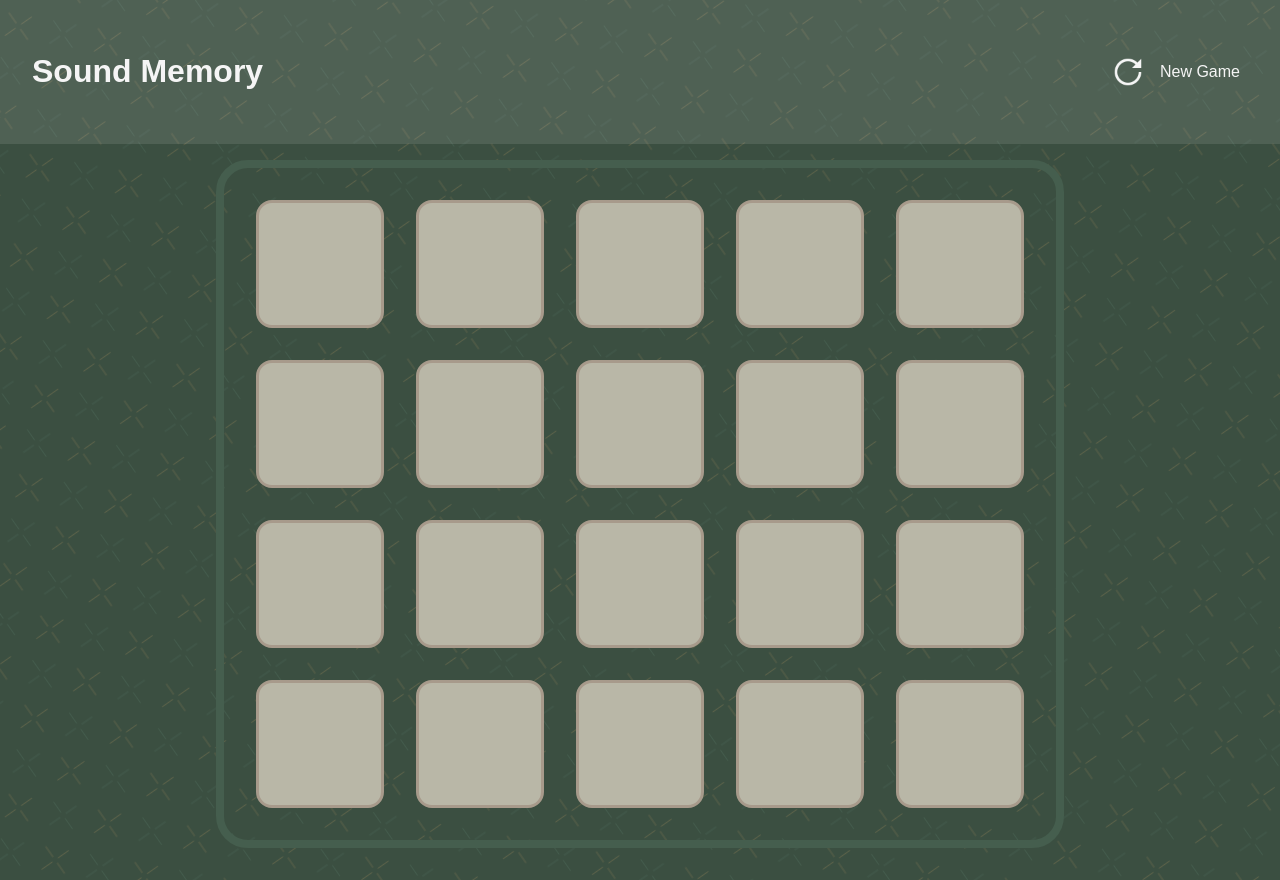
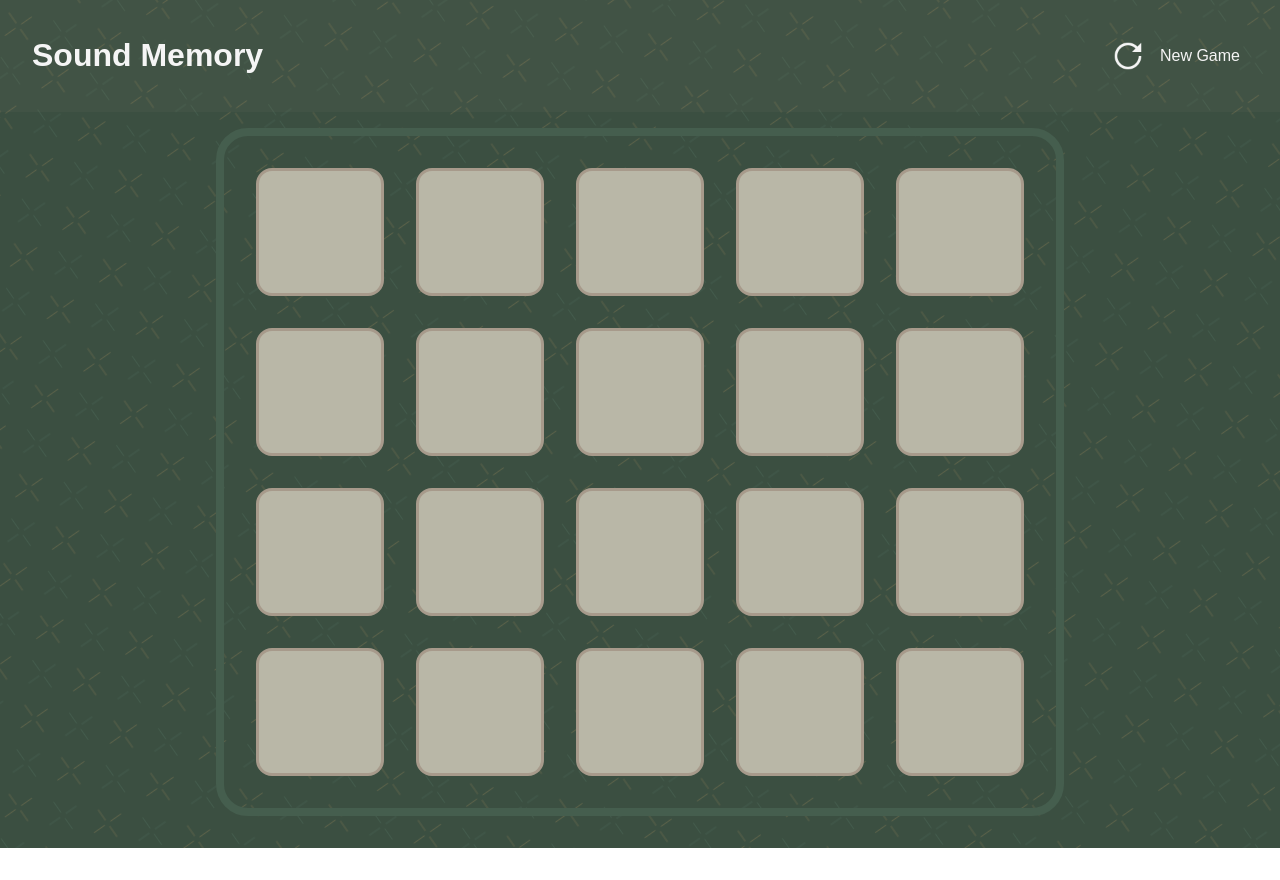
Before and after one commit to allokz/react--sound-memory, a React (Create React App) app: page / in a window 1280 px wide. After the commit the page ends 848 px from the top, so only its background shows below. Built offline with nearby package versions, Linux system fonts and the light colour scheme.

Commit message:
Updated navbar/header styles

```diff
--- a/src/Components/App/App.css
+++ b/src/Components/App/App.css
@@ -7,11 +7,11 @@
 }
 
 header {
-  padding: 2rem;
+  padding: 1rem 2rem;
   display: flex;
   align-items: center;
   justify-content: space-between;
-  background-color: rgba(255, 255, 255, 0.1);
+  background-color: rgba(167, 154, 139, 0.05);
   margin-bottom: 1rem;
 }
 
```
